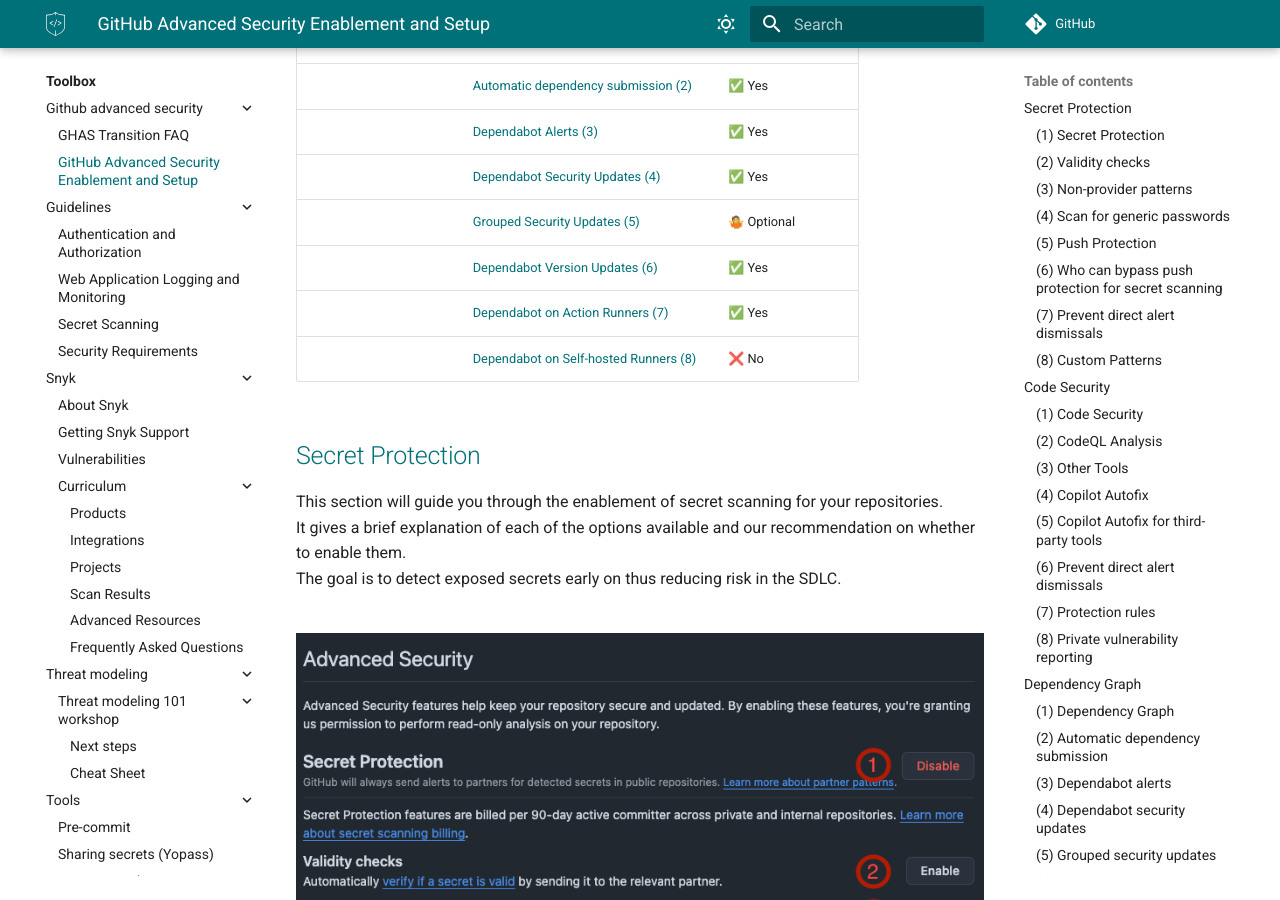
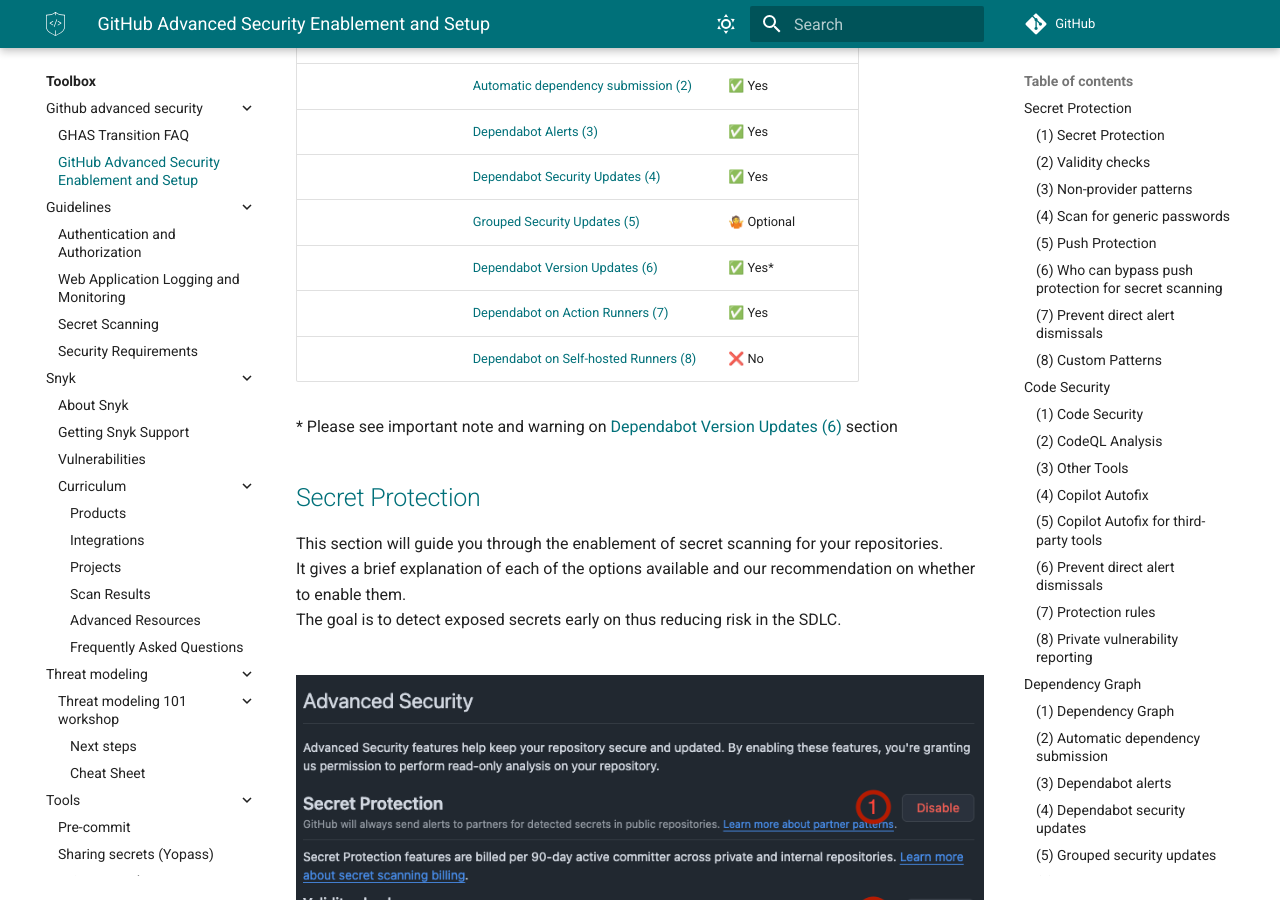
Before and after one commit to equinor/appsec, an MkDocs documentation site: the page built from docs/toolbox/github-advanced-security/setup.md, in a window 1280 px wide and 900 px high, scrolled down 2066 px. Built offline with MkDocs 1.6.1 and Material for MkDocs 9.7.7, drawn with Linux system fonts in a browser that asks for light colours; some web fonts are replaced; comment, search, counter and statistics services are not loaded.

Commit message:
add note on dependabot version updates recommendation

```diff
--- a/docs/toolbox/github-advanced-security/setup.md
+++ b/docs/toolbox/github-advanced-security/setup.md
@@ -40,11 +40,11 @@
 |                                                   | [Dependabot Alerts (3)](#3-dependabot-alerts)                                        | ✅ Yes               |
 |                                                   | [Dependabot Security Updates (4)](#4-dependabot-security-updates)                    | ✅ Yes               |
 |                                                   | [Grouped Security Updates (5)](#5-grouped-security-updates)                          | 🤷 Optional          |
-|                                                   | [Dependabot Version Updates (6)](#6-dependabot-version-updates)                      | ✅ Yes               |
+|                                                   | [Dependabot Version Updates (6)](#6-dependabot-version-updates)                      | ✅ Yes\*             |
 |                                                   | [Dependabot on Action Runners (7)](#7-dependabot-on-action-runners)                  | ✅ Yes               |
 |                                                   | [Dependabot on Self-hosted Runners (8)](#8-dependabot-on-self-hosted-runners)        | ❌ No                |
 
-
+\* Please see important note and warning on [Dependabot Version Updates (6)](#6-dependabot-version-updates) section
 
 
 ## [Secret Protection](https://docs.github.com/en/code-security/secret-scanning/introduction/about-secret-scanning)
```
